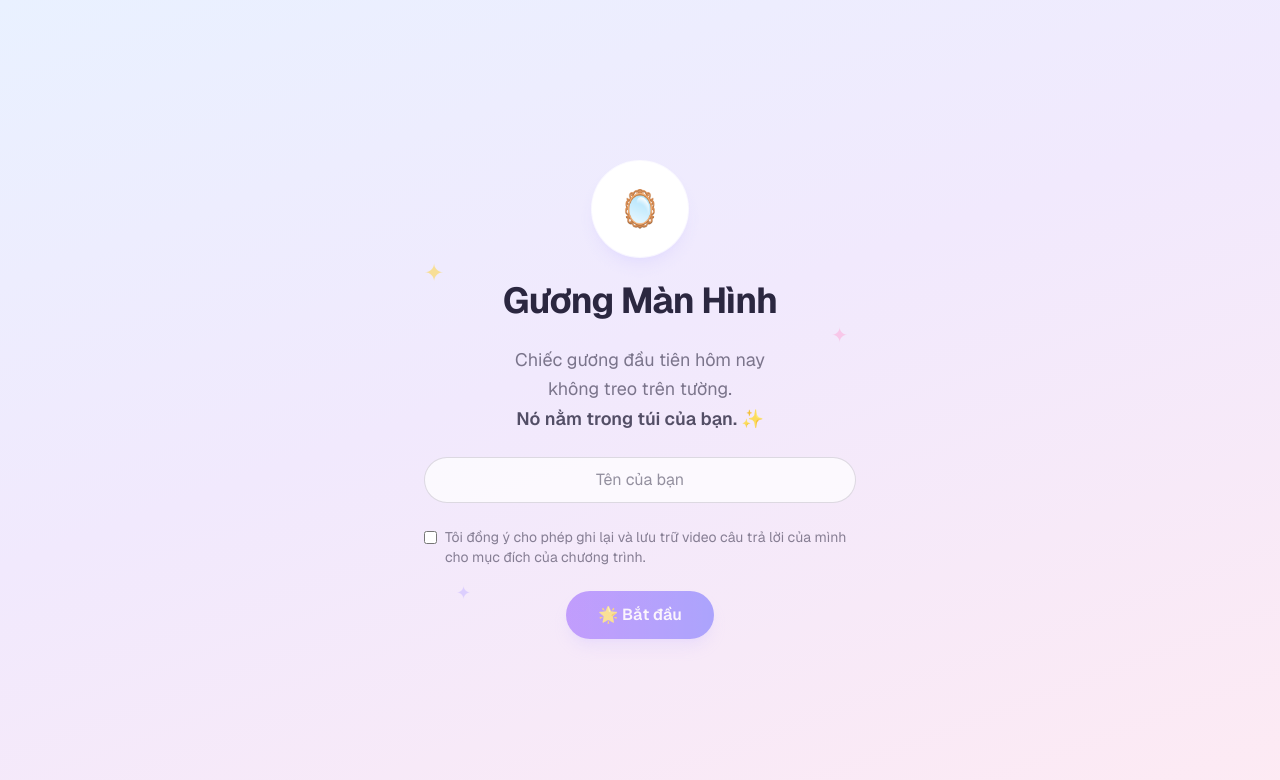
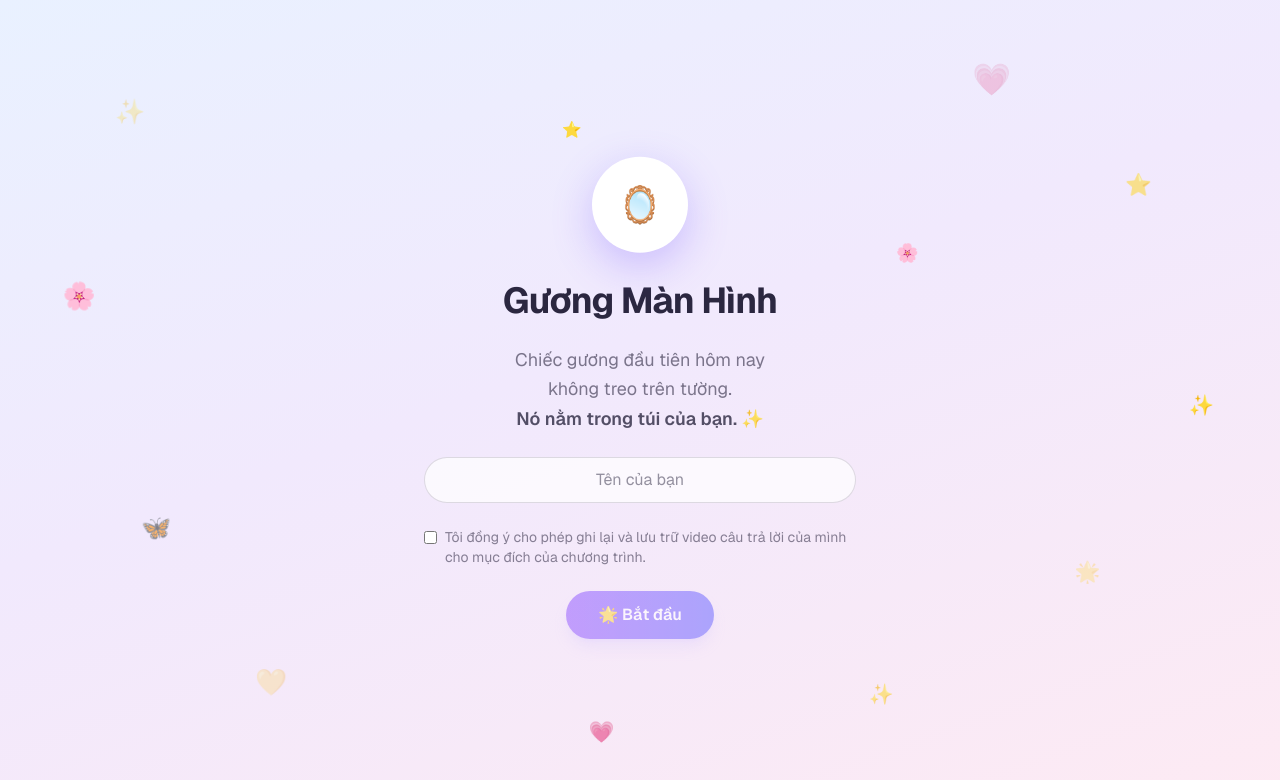
Before and after one commit to toilavinhdev/story-booth, a Next.js app: page / in a window 1280 px wide. Shown: the top 780 px of the page. Built offline with nearby package versions, Linux system fonts and the light colour scheme.

Commit message:
feat: stories-style recording — segmented progress, tap to continue, 10s/question

```diff
--- a/src/app/globals.css
+++ b/src/app/globals.css
@@ -21,3 +21,51 @@ body {
   color: var(--foreground);
   font-family: var(--font-sans), Arial, Helvetica, sans-serif;
 }
+
+/* Icon trang trí nhấp nháy + bồng bềnh (twinkle = opacity, floaty = transform → không xung đột) */
+@keyframes twinkle {
+  0%,
+  100% {
+    opacity: 0.2;
+  }
+  50% {
+    opacity: 1;
+  }
+}
+@keyframes floaty {
+  0%,
+  100% {
+    transform: translateY(0) scale(1);
+  }
+  50% {
+    transform: translateY(-9px) scale(1.12);
+  }
+}
+.sparkle {
+  animation:
+    twinkle 2.6s ease-in-out infinite,
+    floaty 6s ease-in-out infinite;
+}
+
+/* Vầng sáng dịu cho icon gương ở giữa */
+@keyframes glow {
+  0%,
+  100% {
+    box-shadow: 0 8px 30px rgba(124, 92, 255, 0.15);
+    transform: translateY(0);
+  }
+  50% {
+    box-shadow: 0 14px 42px rgba(124, 92, 255, 0.35);
+    transform: translateY(-5px);
+  }
+}
+.glow {
+  animation: glow 4s ease-in-out infinite;
+}
+
+@media (prefers-reduced-motion: reduce) {
+  .sparkle,
+  .glow {
+    animation: none;
+  }
+}
--- a/src/app/page.tsx
+++ b/src/app/page.tsx
@@ -1,9 +1,13 @@
 import { RecordingFlow } from "@/components/RecordingFlow";
+import { Sparkles } from "@/components/Sparkles";
 
 export default function Home() {
   return (
-    <main className="flex flex-1 flex-col items-center justify-center p-6">
-      <RecordingFlow />
+    <main className="relative flex flex-1 flex-col items-center justify-center p-6">
+      <Sparkles />
+      <div className="relative z-10 flex w-full flex-col items-center">
+        <RecordingFlow />
+      </div>
     </main>
   );
 }
--- a/src/components/QuestionCard.tsx
+++ b/src/components/QuestionCard.tsx
@@ -2,22 +2,36 @@ type Props = {
   index: number; // 0-based
   total: number;
   text: string;
-  secondsLeft: number;
+  fill: number; // 0..1 — mức đầy của khúc hiện tại
 };
 
-// Lớp phủ hiển thị câu hỏi hiện tại + tiến độ + thời gian còn lại, đặt lên video.
-export function QuestionCard({ index, total, text, secondsLeft }: Props) {
+// Lớp phủ: thanh tiến độ chia khúc (kiểu iOS/Instagram Stories) + câu hỏi căn giữa + gợi ý chạm.
+export function QuestionCard({ index, total, text, fill }: Props) {
   return (
-    <div className="flex h-full flex-col justify-between bg-gradient-to-t from-black/70 via-transparent to-black/40 p-4 sm:p-6">
-      {/* Căn phải để không đè lên chấm REC ở góc trên-trái */}
-      <div className="flex justify-end">
-        <span className="rounded-full bg-black/50 px-3 py-1 text-sm font-medium text-white/90">
-          Câu {index + 1}/{total} · {secondsLeft}s
-        </span>
+    <div className="flex h-full flex-col bg-gradient-to-t from-black/70 via-black/10 to-black/45 p-4 sm:p-5">
+      {/* thanh chia khúc */}
+      <div className="flex gap-1.5">
+        {Array.from({ length: total }).map((_, i) => (
+          <div key={i} className="h-1 flex-1 overflow-hidden rounded-full bg-white/30">
+            <div
+              className="h-full rounded-full bg-white transition-[width] duration-200 ease-linear"
+              style={{
+                width: i < index ? "100%" : i === index ? `${Math.min(fill, 1) * 100}%` : "0%",
+              }}
+            />
+          </div>
+        ))}
       </div>
-      <p className="self-start rounded-xl bg-black/55 px-4 py-2 text-lg font-medium text-white sm:text-2xl">
-        {text}
-      </p>
+
+      {/* câu hỏi */}
+      <div className="flex flex-1 items-end justify-center">
+        <p className="max-w-[90%] pb-2 text-center text-lg font-medium leading-relaxed text-white sm:text-xl">
+          {text}
+        </p>
+      </div>
+
+      {/* gợi ý chạm */}
+      <p className="pt-3 text-center text-sm text-white/70">Chạm để tiếp tục 💫</p>
     </div>
   );
 }
--- a/src/components/Recorder.tsx
+++ b/src/components/Recorder.tsx
@@ -33,7 +33,7 @@ export function Recorder({ stream, recording, overlay }: Props) {
   }, [recording]);
 
   return (
-    <div className="relative aspect-video w-full max-w-2xl overflow-hidden rounded-2xl bg-black">
+    <div className="relative aspect-[9/16] max-h-[72vh] w-full max-w-[22rem] overflow-hidden rounded-3xl bg-black shadow-xl">
       {/* -scale-x-100: hiệu ứng gương cho camera trước (chỉ preview, file ghi ra không bị lật) */}
       <video
         ref={videoRef}
--- a/src/components/RecordingFlow.tsx
+++ b/src/components/RecordingFlow.tsx
@@ -38,8 +38,6 @@ export function RecordingFlow() {
   const deadlineRef = useRef(0); // hạn chót cho câu hỏi hiện tại
   const countdownRef = useRef(0); // hạn chót đếm ngược 3-2-1
   const qIndexRef = useRef(0);
-
-  const isLast = qIndex >= QUESTIONS.length - 1;
 
   // intro -> setup (xin quyền)
   const handleContinue = () => {
@@ -143,20 +141,9 @@ export function RecordingFlow() {
 
   if (step === "intro") {
     return (
-      <div className="relative mx-auto flex w-full max-w-md flex-col items-center gap-6 px-2 text-center">
-        {/* sparkle trang trí mờ */}
-        <span className="pointer-events-none absolute left-2 top-24 text-2xl text-amber-300/50" aria-hidden>
-          ✦
-        </span>
-        <span className="pointer-events-none absolute right-4 top-40 text-xl text-pink-300/50" aria-hidden>
-          ✦
-        </span>
-        <span className="pointer-events-none absolute bottom-8 left-10 text-lg text-violet-300/50" aria-hidden>
-          ✦
-        </span>
-
-        {/* icon gương tròn */}
-        <div className="flex h-24 w-24 items-center justify-center rounded-full bg-white text-4xl shadow-lg shadow-violet-200/60 ring-1 ring-white/70">
+      <div className="mx-auto flex w-full max-w-md flex-col items-center gap-6 px-2 text-center">
+        {/* icon gương tròn, phát sáng động */}
+        <div className="glow flex h-24 w-24 items-center justify-center rounded-full bg-white text-4xl ring-1 ring-white/70">
           🪞
         </div>
 
@@ -223,24 +210,30 @@ export function RecordingFlow() {
   }
 
   if (step === "recording") {
+    const fill = (SECONDS_PER_QUESTION - secondsLeft) / SECONDS_PER_QUESTION;
     return (
-      <div className="flex flex-col items-center gap-4">
+      <div className="flex flex-col items-center gap-3">
         <Recorder
           stream={stream}
           recording
           overlay={
-            <QuestionCard
-              index={qIndex}
-              total={QUESTIONS.length}
-              text={QUESTIONS[qIndex].text}
-              secondsLeft={secondsLeft}
-            />
+            <>
+              <QuestionCard
+                index={qIndex}
+                total={QUESTIONS.length}
+                text={QUESTIONS[qIndex].text}
+                fill={fill}
+              />
+              {/* Chạm vào khung để sang câu kế (tự sang khi hết ~10s) */}
+              <button
+                type="button"
+                onClick={handleNext}
+                aria-label="Chạm để tiếp tục"
+                className="absolute inset-0"
+              />
+            </>
           }
         />
-        <div className="flex gap-3">
-          <PrimaryButton onClick={handleNext}>{isLast ? "Hoàn thành" : "Câu tiếp"}</PrimaryButton>
-          <SecondaryButton onClick={finish}>Kết thúc</SecondaryButton>
-        </div>
         {leftScreen ? (
           <p className="text-sm font-medium text-red-600">
             Bạn vừa rời màn hình — bản ghi có thể đã bị gián đoạn.
@@ -320,20 +313,3 @@ function PrimaryButton({
     </button>
   );
 }
-
-function SecondaryButton({
-  children,
-  onClick,
-}: {
-  children: React.ReactNode;
-  onClick: () => void;
-}) {
-  return (
-    <button
-      onClick={onClick}
-      className="rounded-full border border-foreground/20 px-8 py-2.5 font-medium transition-colors hover:bg-foreground/5"
-    >
-      {children}
-    </button>
-  );
-}
--- /dev/null
+++ b/src/components/Sparkles.tsx
@@ -0,0 +1,35 @@
+// Lớp icon trang trí rải quanh màn hình, nhấp nháy + bồng bềnh. Thuần trang trí.
+const ITEMS = [
+  { e: "✨", top: "12%", left: "9%", cls: "text-2xl text-amber-300" },
+  { e: "💗", top: "8%", left: "76%", cls: "text-3xl text-pink-300" },
+  { e: "⭐", top: "22%", left: "88%", cls: "text-xl text-yellow-400" },
+  { e: "🌸", top: "36%", left: "5%", cls: "text-2xl text-rose-300" },
+  { e: "✨", top: "50%", left: "93%", cls: "text-lg text-violet-300" },
+  { e: "🦋", top: "64%", left: "11%", cls: "text-2xl text-sky-300" },
+  { e: "🌟", top: "70%", left: "84%", cls: "text-xl text-amber-300" },
+  { e: "💛", top: "84%", left: "20%", cls: "text-2xl text-yellow-300" },
+  { e: "✨", top: "86%", left: "68%", cls: "text-lg text-pink-300" },
+  { e: "⭐", top: "16%", left: "44%", cls: "text-sm text-violet-300" },
+  { e: "🌸", top: "30%", left: "70%", cls: "text-lg text-rose-300" },
+  { e: "💗", top: "90%", left: "46%", cls: "text-xl text-pink-200" },
+];
+
+export function Sparkles() {
+  return (
+    <div className="pointer-events-none fixed inset-0 z-0 overflow-hidden" aria-hidden>
+      {ITEMS.map((it, i) => (
+        <span
+          key={i}
+          className={`sparkle absolute ${it.cls}`}
+          style={{
+            top: it.top,
+            left: it.left,
+            animationDelay: `${(i % 6) * 0.45}s, ${(i % 5) * 0.6}s`,
+          }}
+        >
+          {it.e}
+        </span>
+      ))}
+    </div>
+  );
+}
--- a/src/lib/questions.ts
+++ b/src/lib/questions.ts
@@ -9,4 +9,4 @@ export const QUESTIONS: Question[] = [
   { id: "q5", text: "Sau tất cả, gia đình có ý nghĩa như thế nào đối với bạn?" },
 ];
 
-export const SECONDS_PER_QUESTION = 60;
+export const SECONDS_PER_QUESTION = 10;
```
